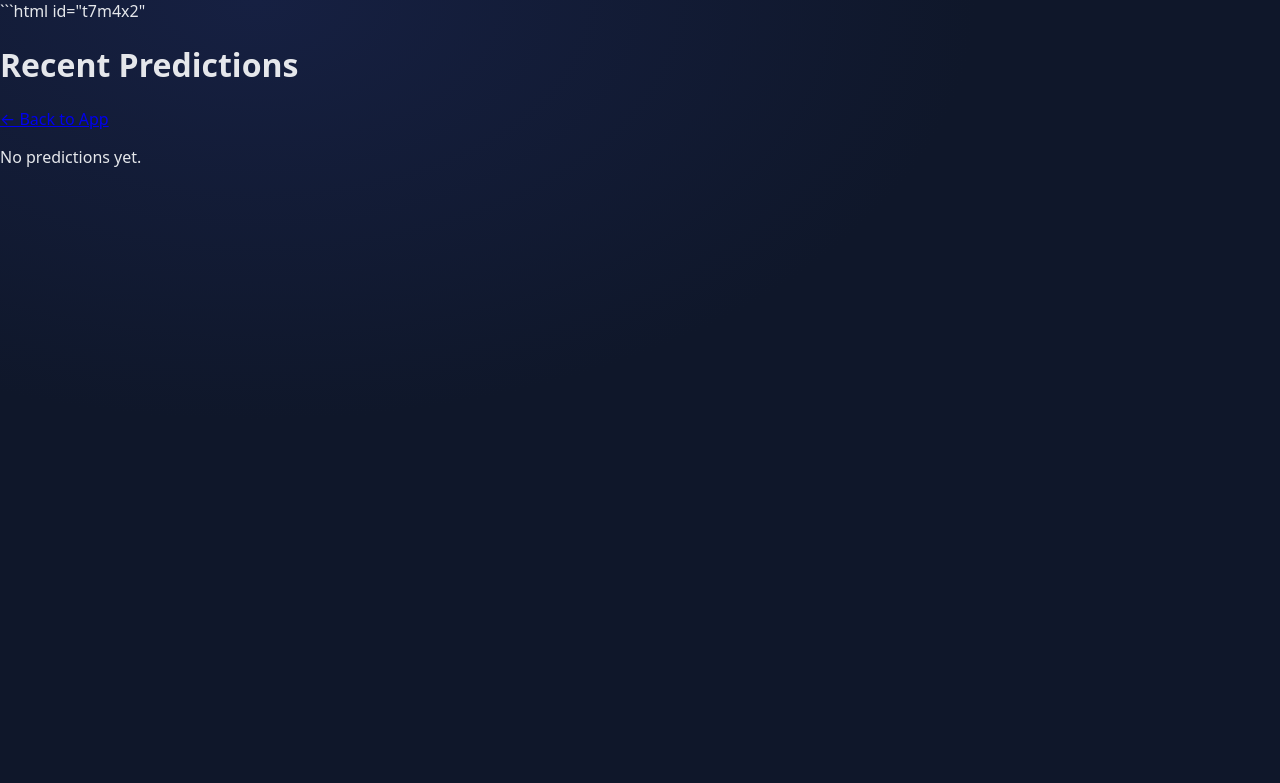
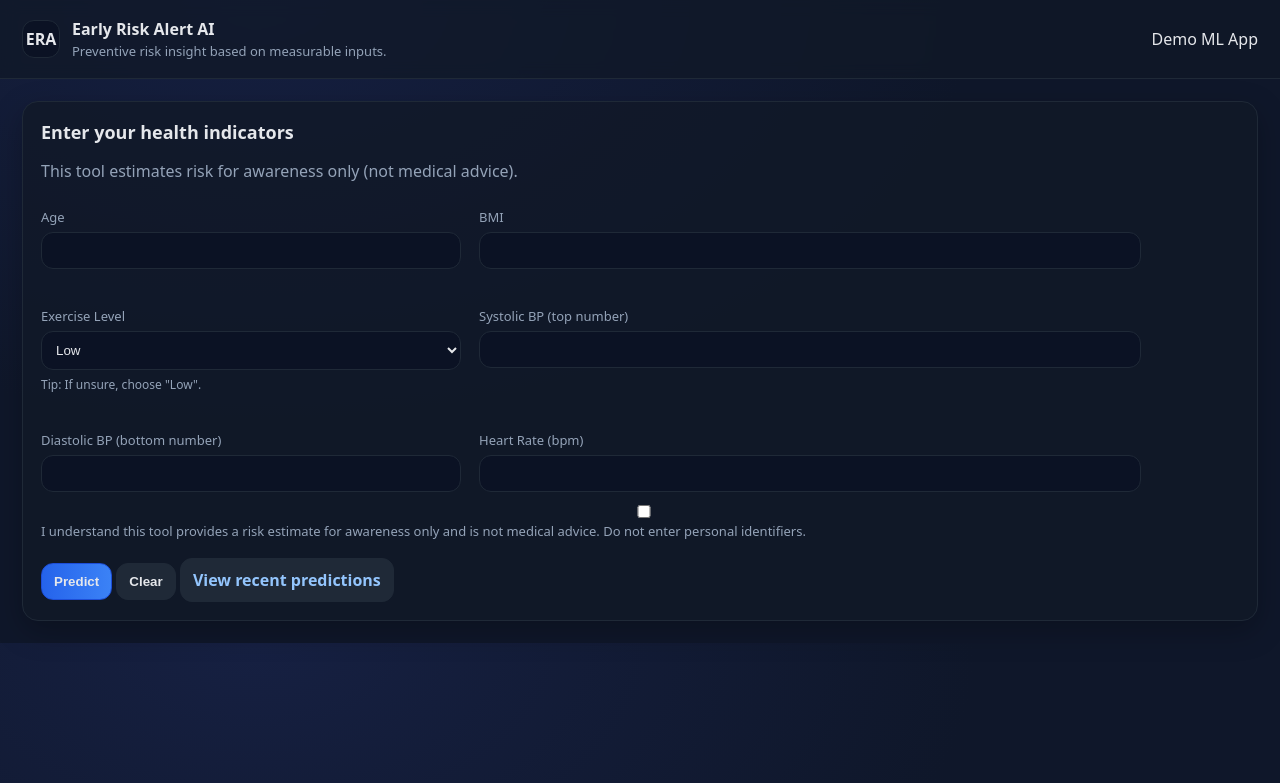
Before and after one commit to ayden611/early-risk-alert-ai, a Python web app: template templates/history.html in a window 1280 px wide. Shown: the top 783 px of the page. Run offline with Jinja, Linux system fonts and the light colour scheme; the template is opened without the code that fills it, so the values that code supplies are empty.

Commit message:
Update history.html

````diff
--- a/templates/history.html
+++ b/templates/history.html
@@ -1,56 +1,88 @@
-```html id="t7m4x2"
-<!DOCTYPE html>
+<!doctype html>
 <html lang="en">
 <head>
-    <meta charset="UTF-8">
-    <title>Prediction History</title>
-    <link rel="stylesheet" href="{{ url_for('static', filename='style.css') }}">
+  <meta charset="utf-8" />
+  <meta name="viewport" content="width=device-width,initial-scale=1" />
+  <title>Early Risk Alert AI</title>
+  <link rel="stylesheet" href="{{ url_for('static', filename='style.css') }}">
 </head>
+
 <body>
+  <header class="topbar">
+    <div class="brand">
+      <div class="logo">ERA</div>
+      <div>
+        <div class="title">Early Risk Alert AI</div>
+        <div class="subtitle">Preventive risk insight based on measurable inputs.</div>
+      </div>
+    </div>
+    <div class="tag">Demo ML App</div>
+  </header>
 
-<div class="container">
-    <h1>Recent Predictions</h1>
+  <main class="wrap">
+    <section class="card">
+      <h2>Enter your health indicators</h2>
+      <p class="muted">This tool estimates risk for awareness only (not medical advice).</p>
 
-    <p>
-        <a href="{{ url_for('home') }}">← Back to App</a>
-    </p>
+      {% if error %}
+        <div class="alert">{{ error }}</div>
+      {% endif %}
 
-    {% if history and history|length > 0 %}
-        <table border="1" cellpadding="8">
-            <thead>
-                <tr>
-                    <th>Date</th>
-                    <th>Age</th>
-                    <th>BMI</th>
-                    <th>Exercise</th>
-                    <th>Blood Pressure</th>
-                    <th>Heart Rate</th>
-                    <th>Risk Class</th>
-                    <th>Probability</th>
-                    <th>Confidence</th>
-                </tr>
-            </thead>
-            <tbody>
-                {% for row in history %}
-                <tr>
-                    <td>{{ row.created_at }}</td>
-                    <td>{{ row.age }}</td>
-                    <td>{{ row.bmi }}</td>
-                    <td>{{ row.exercise_level }}</td>
-                    <td>{{ row.systolic_bp }}/{{ row.diastolic_bp }}</td>
-                    <td>{{ row.heart_rate }}</td>
-                    <td>{{ row.risk_class }}</td>
-                    <td>{{ row.probability }}%</td>
-                    <td>{{ row.confidence }}%</td>
-                </tr>
-                {% endfor %}
-            </tbody>
-        </table>
-    {% else %}
-        <p>No predictions yet.</p>
-    {% endif %}
+      <form id="predictForm" method="POST" class="form">
+        <div class="grid">
+          <div class="field">
+            <label>Age</label>
+            <input name="age" type="number" step="1" value="{{ form.age }}" required>
+          </div>
 
-</div>
+          <div class="field">
+            <label>BMI</label>
+            <input name="bmi" type="number" step="0.1" value="{{ form.bmi }}" required>
+          </div>
+
+          <div class="field">
+            <label>Exercise Level</label>
+            <select name="exercise_level">
+              <option value="Low" {% if form.exercise_level == "Low" %}selected{% endif %}>Low</option>
+              <option value="Moderate" {% if form.exercise_level == "Moderate" %}selected{% endif %}>Moderate</option>
+              <option value="High" {% if form.exercise_level == "High" %}selected{% endif %}>High</option>
+            </select>
+            <div class="hint">Tip: If unsure, choose "Low".</div>
+          </div>
+
+          <div class="field">
+            <label>Systolic BP (top number)</label>
+            <input name="systolic_bp" type="number" step="1" value="{{ form.systolic_bp }}" required>
+          </div>
+
+          <div class="field">
+            <label>Diastolic BP (bottom number)</label>
+            <input name="diastolic_bp" type="number" step="1" value="{{ form.diastolic_bp }}" required>
+          </div>
+
+          <div class="field">
+            <label>Heart Rate (bpm)</label>
+            <input name="heart_rate" type="number" step="1" value="{{ form.heart_rate }}" required>
+          </div>
+        </div>
+
+        <label class="check">
+          <input name="ack" type="checkbox" {% if form.ack %}checked{% endif %}>
+          I understand this tool provides a risk estimate for awareness only and is not medical advice. Do not enter personal identifiers.
+        </label>
+
+        <div class="actions">
+          <button id="predictBtn" type="submit" class="btn primary">
+            <span class="btn-text">Predict</span>
+            <span class="spinner" aria-hidden="true"></span>
+          </button>
+
+          <button type="button" class="btn" onclick="window.location='{{ url_for('home') }}'">Clear</button>
+          <a class="btn link" href="{{ url_for('history') }}">View recent predictions</a>
+        </div>
+      </form>
+    </section>
+  </main>
 
 </body>
 </html>
````
